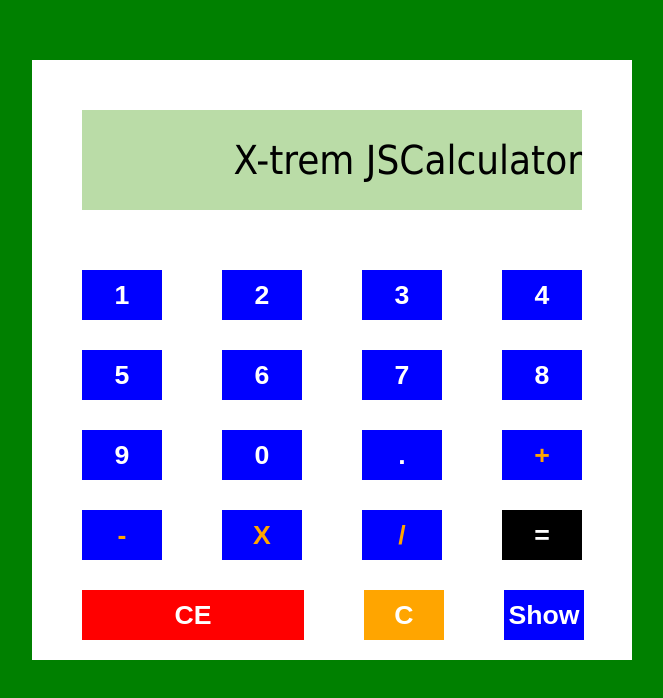
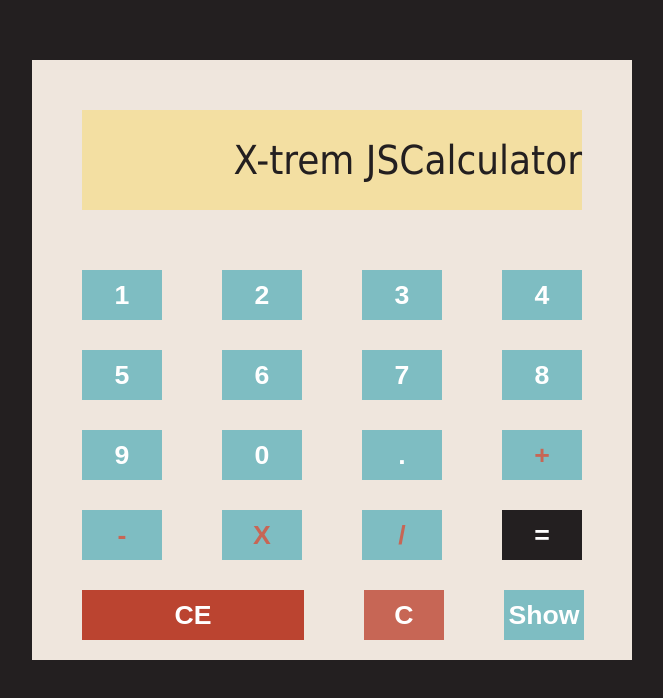
Before and after one commit to adami0/calculatrice, a plain HTML site: page index.html in a window 1280 px wide. Shown: the part 130-828 px from the top of the page, without its empty margins (308-971 px from the left). Drawn offline with Linux system fonts and the light colour scheme.

Commit message:
background colors change and colors change

```diff
--- a/assets/css/style.css
+++ b/assets/css/style.css
@@ -7,7 +7,7 @@
   display: flex;
   width: 100%;
   height: 980px;
-  background-color: green;
+  background-color: #231F20;
 }
 
 #calculatrice {
@@ -15,7 +15,7 @@
   margin: auto;
   height: 600px;
   width: 600px;
-  background-color: white;
+  background-color: #EFE6DD;
 }
 
 #display {
@@ -23,13 +23,14 @@
   height: 100px;
   margin-top: 50px;
   margin-left: 50px;
-  background-color: #BADCA7;
+  background-color: #F3DFA2;
   font-size: 30px;
   text-align: right;
   margin-bottom: 60px;
   line-height: 100px;
   font-size: 30pt;
   font-family: "Tahoma", sans-serif;
+  color: #231F20;
 }
 
 .button:nth-of-type(4n+1) {
@@ -41,7 +42,7 @@
   height: 50px;
   margin-bottom: 30px;
   margin-left: 56px;
-  background-color: blue;
+  background-color: #7EBDC2;
   border: orange;
   font-weight: bold;
   color: white;
@@ -54,19 +55,19 @@
 }
 
 .operator {
-  color: orange;
+  color: #C76655;
 }
 
 #equal {
-  background-color: black;
+  background-color: #231F20;
 }
 
 #resBtn {
-  background-color: red;
+  background-color: #BB4430;
 }
 
 #delete {
-  background: orange;
+  background: #C76655;
 }
 /* .number {
   height: 30px;
```
